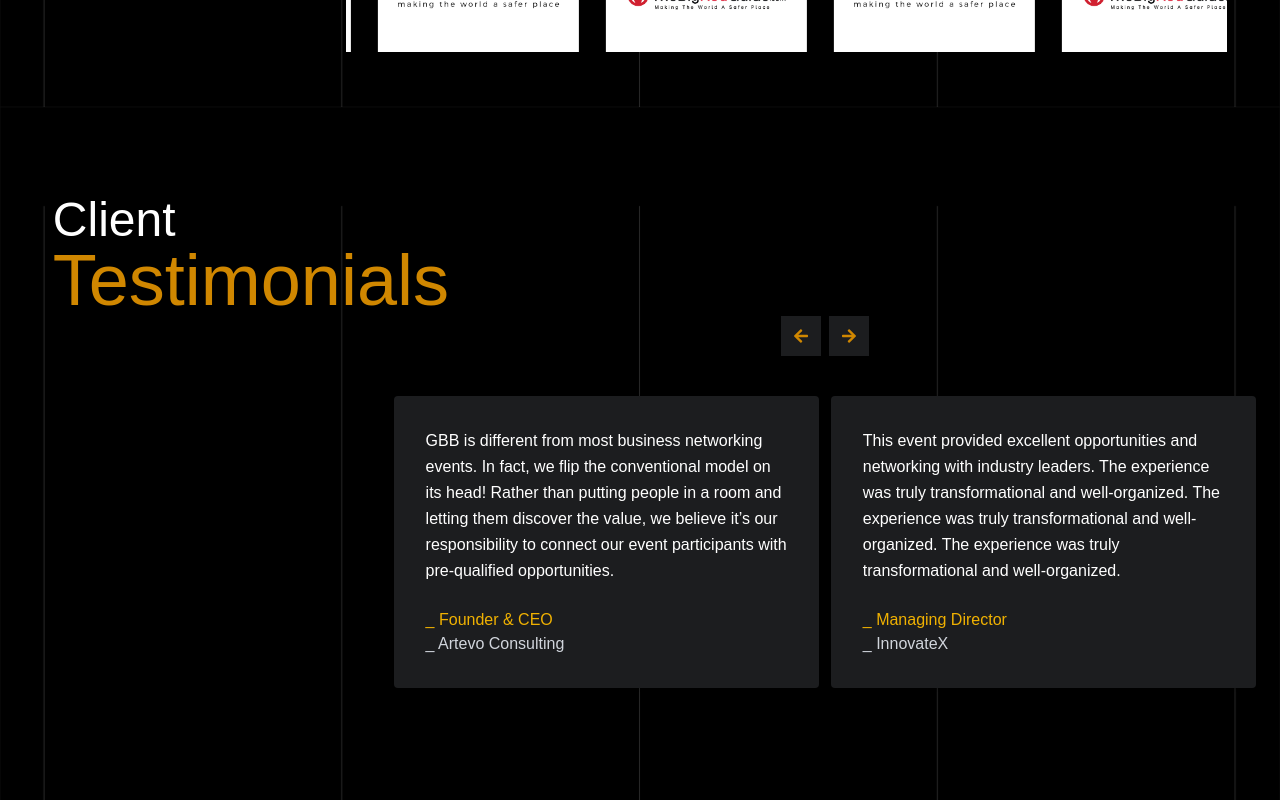
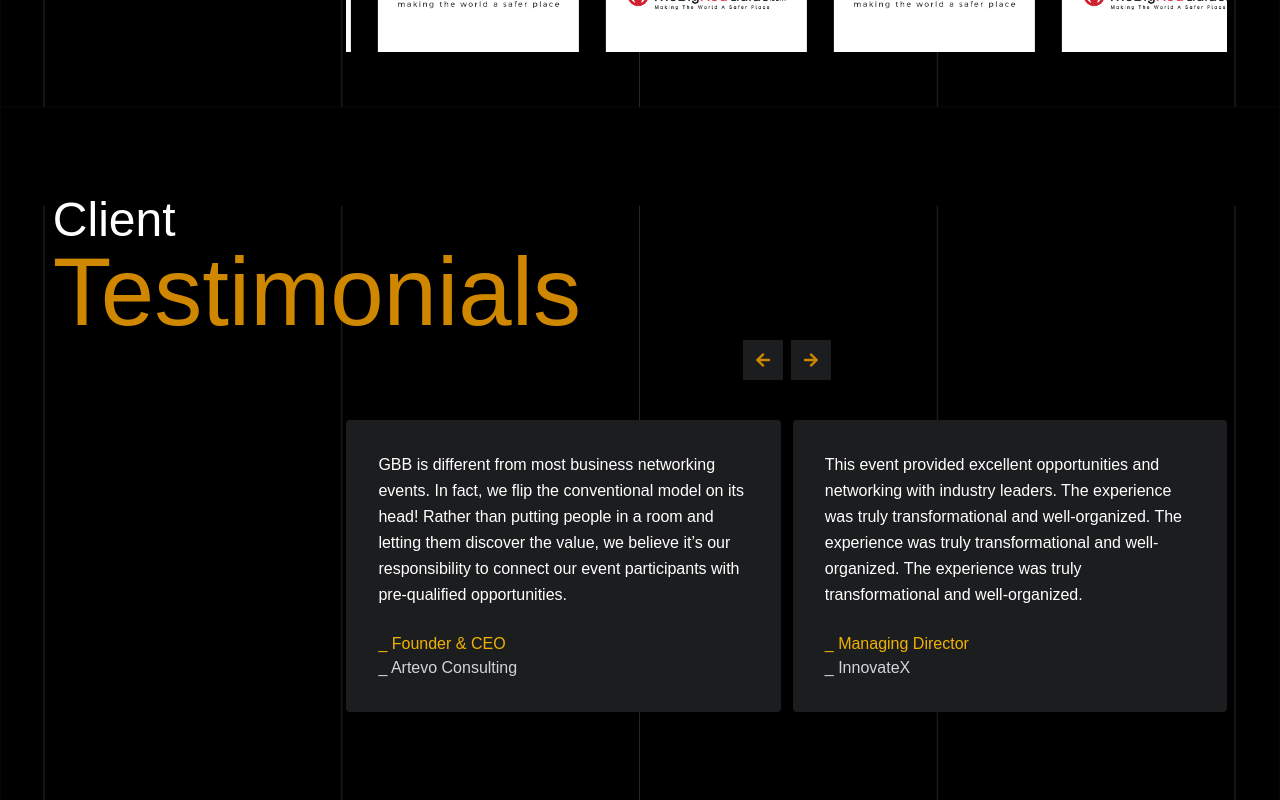
Before and after one commit to Sasmita-Netsquare/18th-REDS, a React (Vite) app: page / in a window 1280 px wide. Shown: the part 6720-7520 px from the top of the page. Built offline with nearby package versions, Linux system fonts and the light colour scheme; a web font is replaced by a local one.

Commit message:
Made testimonial section responsive

```diff
--- a/src/components/home/Testimonials.tsx
+++ b/src/components/home/Testimonials.tsx
@@ -34,15 +34,17 @@ const Testimonials = () => {
   };
 
   return (
-    <>
-      <section className="main-container pt-16">
+    <div className="main-container pt-16">
+      <section>
         <div className="w-full" ref={headRef}>
-          <p className="text-5xl">Client</p>
-          <p className="text-yellow-600 text-7xl">Testimonials</p>
+          <p className="lg:text-5xl md:text-5xl text-3xl">Client</p>
+          <p className="text-yellow-600 lg:text-8xl md:text-6xl text-5xl">
+            Testimonials
+          </p>
         </div>
       </section>
-      <div className="flex justify-end w-full pb-16 px-4 sm:px-6">
-        <div className="w-full lg:w-[70%] flex flex-col gap-10">
+      <div className="flex justify-end w-full pb-16">
+        <div className="w-full lg:w-[75%] flex flex-col gap-10">
           {/* Navigation Buttons */}
           <div className="flex justify-center items-center gap-4 sm:gap-12">
             <div className="flex gap-2">
@@ -62,7 +64,7 @@ const Testimonials = () => {
           </div>
 
           {/* Testimonials */}
-          <div className="grid grid-cols-1 md:grid-cols-2 gap-3">
+          <div className="grid md:grid-cols-2 gap-3">
             {[
               testimonials[index], // always show this one
               ...(window.innerWidth >= 768
@@ -87,7 +89,7 @@ const Testimonials = () => {
           </div>
         </div>
       </div>
-    </>
+    </div>
   );
 };
 
```
